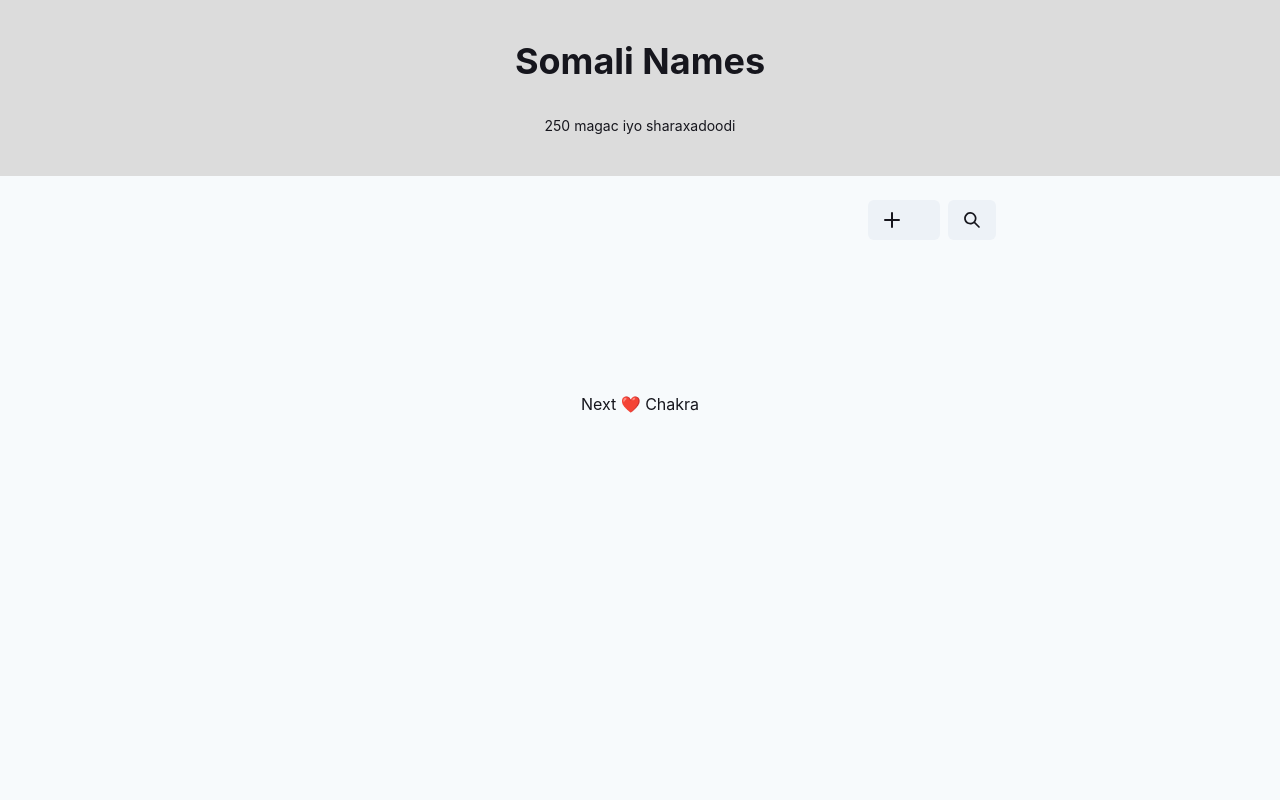
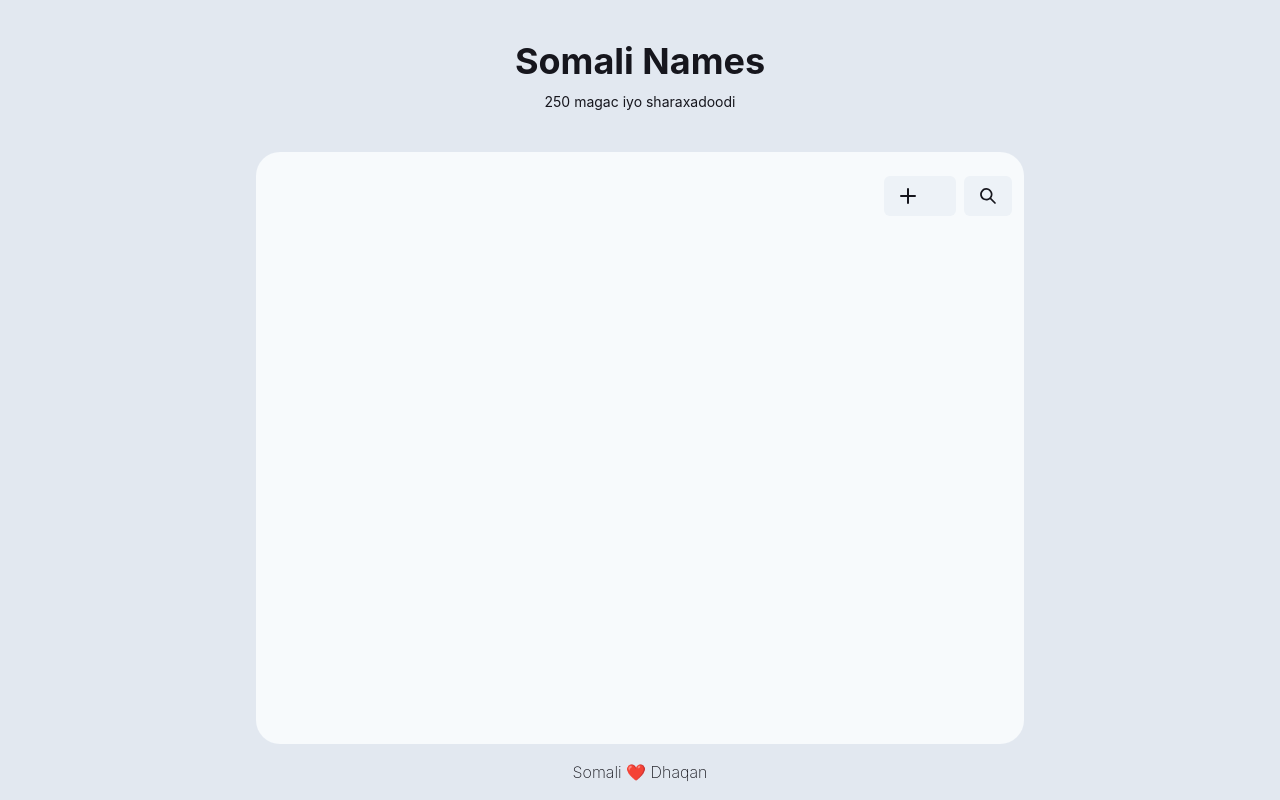
Before and after one commit to janogale/somalinames, a Next.js app: page / in a window 1280 px wide. Built offline with nearby package versions, Linux system fonts and the light colour scheme.

Commit message:
Add firebase config

```diff
--- a/package.json
+++ b/package.json
@@ -18,6 +18,7 @@
     "@chakra-ui/theme-tools": "1.1.2",
     "@emotion/react": "11.1.5",
     "@emotion/styled": "11.1.5",
+    "firebase-admin": "^9.10.0",
     "framer-motion": "^4.0.3",
     "next": "latest",
     "react": "^17.0.2",
--- a/src/components/ActionsBanner.js
+++ b/src/components/ActionsBanner.js
@@ -6,6 +6,7 @@ import { AddIcon, SearchIcon, HamburgerIcon } from "@chakra-ui/icons";
 const ActionsBanner = () => {
   return (
     <HStack
+      as="section"
       alignItems="center"
       justifyContent="flex-end"
       px={3}
--- a/src/components/Container.tsx
+++ b/src/components/Container.tsx
@@ -1,11 +1,11 @@
-import { Flex, useColorMode, FlexProps } from '@chakra-ui/react'
+import { Flex, useColorMode, FlexProps } from "@chakra-ui/react";
 
 export const Container = (props: FlexProps) => {
-  const { colorMode } = useColorMode()
+  const { colorMode } = useColorMode();
 
-  const bgColor = { light: 'gray.50', dark: 'gray.900' }
+  const bgColor = { light: "gray.200", dark: "gray.900" };
 
-  const color = { light: 'black', dark: 'white' }
+  const color = { light: "black", dark: "white" };
   return (
     <Flex
       direction="column"
@@ -15,5 +15,5 @@ export const Container = (props: FlexProps) => {
       color={color[colorMode]}
       {...props}
     />
-  )
-}
+  );
+};
--- a/src/components/Footer.tsx
+++ b/src/components/Footer.tsx
@@ -1,5 +1,5 @@
-import { Flex, FlexProps } from '@chakra-ui/react'
+import { Flex, FlexProps } from "@chakra-ui/react";
 
 export const Footer = (props: FlexProps) => (
-  <Flex as="footer" py="8rem" {...props} />
-)
+  <Flex as="footer" py="1rem" {...props} />
+);
--- a/src/components/Header.js
+++ b/src/components/Header.js
@@ -5,10 +5,10 @@ export default function Header() {
   const [count, setCount] = React.useState(250);
 
   return (
-    <Center w="100%" py={10} bg='gainsboro'>
+    <Center w="100%" py={10} bg="gray.200">
       <VStack>
         <Heading>Somali Names</Heading>
-        <Spacer py={2} />
+
         <Text fontSize="sm"> {count} magac iyo sharaxadoodi</Text>
       </VStack>
     </Center>
--- a/src/components/Main.tsx
+++ b/src/components/Main.tsx
@@ -1,5 +1,15 @@
 import { Stack, StackProps } from "@chakra-ui/react";
 
 export const Main = (props: StackProps) => (
-  <Stack spacing="1.5rem" width="100%" maxWidth="48rem" px="1rem" {...props} />
+  <Stack
+    bg="gray.50"
+    as="main"
+    spacing="1.5rem"
+    width="100%"
+    borderRadius="3xl"
+    overflow="hidden"
+    flex="2"
+    maxWidth="48rem"
+    {...props}
+  />
 );
--- a/src/pages/index.tsx
+++ b/src/pages/index.tsx
@@ -15,14 +15,14 @@ import { Footer } from "../components/Footer";
 import ActionsBanner from "./../components/ActionsBanner";
 
 const Index = () => (
-  <Container height="100vh">
+  <Container height="100vh" className="container">
     <AppHeader />
     <Main>
       <ActionsBanner />
     </Main>
 
     <Footer>
-      <Text>Next ❤️ Chakra</Text>
+      <Text fontWeight="thin"> Somali ❤️ Dhaqan</Text>
     </Footer>
   </Container>
 );
```
Also changed, not shown: utils/db/index.ts (added, +16 -0 lines), utils/db/serviceAccountKey.json (added, +12 -0 lines), 1 other file (tests, documents, lock files or other folders).
